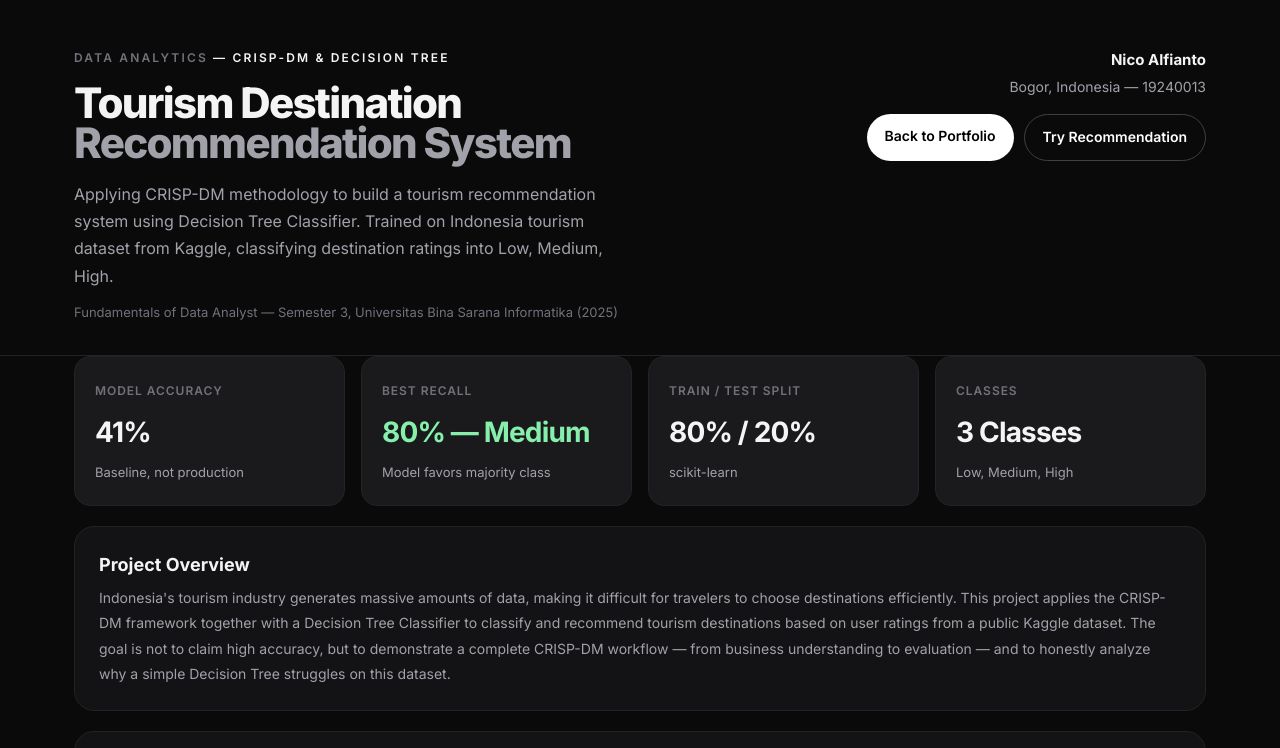
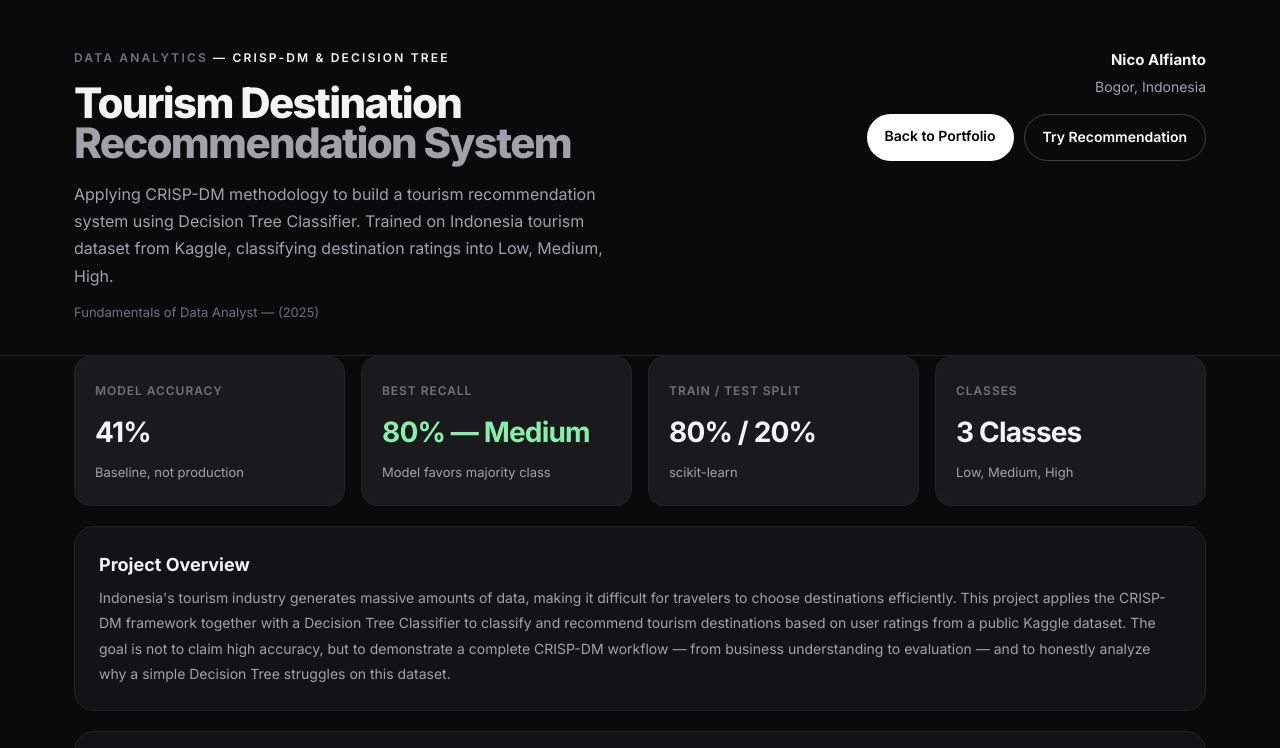
Before and after one commit to nico-alfianto/crisp-dm-tourism-recommendation-decision-tree, a plain HTML site: page index.html in a window 1280 px wide. Shown: the top 748 px of the page. Drawn offline with Linux system fonts and the light colour scheme.

Commit message:
Update index.html

```diff
--- a/index.html
+++ b/index.html
@@ -81,8 +81,8 @@ footer .wrap{display:flex;justify-content:space-between;gap:16px;flex-wrap:wrap}
 <div class="eyebrow">Data Analytics <span>— CRISP-DM & Decision Tree</span></div>
 <h1>Tourism Destination<br><em>Recommendation System</em></h1>
 <p class="header-desc">Applying CRISP-DM methodology to build a tourism recommendation system using Decision Tree Classifier. Trained on Indonesia tourism dataset from Kaggle, classifying destination ratings into Low, Medium, High.</p>
-<p style="font-size:13px;color:var(--muted2);margin-top:12px;">Fundamentals of Data Analyst — Semester 3, Universitas Bina Sarana Informatika (2025)</p>
-</div><div class="header-right"><strong>Nico Alfianto</strong><p>Bogor, Indonesia — 19240013</p><div class="actions"><a class="btn-white" href="https://nico-myproject.github.io">Back to Portfolio</a><a class="btn-outline" href="#recommendation">Try Recommendation</a></div></div></div></div></header>
+<p style="font-size:13px;color:var(--muted2);margin-top:12px;">Fundamentals of Data Analyst — (2025)</p>
+</div><div class="header-right"><strong>Nico Alfianto</strong><p>Bogor, Indonesia</p><div class="actions"><a class="btn-white" href="https://nico-myproject.github.io">Back to Portfolio</a><a class="btn-outline" href="#recommendation">Try Recommendation</a></div></div></div></div></header>
 <main class="wrap">
 <div class="kpi-grid" style="margin-bottom:20px;">
 <div class="kpi"><span>Model Accuracy</span><b>41%</b><small>Baseline, not production</small></div>
@@ -154,7 +154,7 @@ footer .wrap{display:flex;justify-content:space-between;gap:16px;flex-wrap:wrap}
 <!-- TECH + TEAM -->
 <div class="grid2">
 <div class="card"><h3>Tech Stack</h3><p class="sub">Tools used.</p><table class="table"><tr><th>Category</th><th>Technology</th></tr><tr><td>Language</td><td>Python 3.11.9</td></tr><tr><td>IDE</td><td>Google Colab, VS Code, Jupyter Notebook</td></tr><tr><td>Libraries</td><td>Pandas, NumPy, Matplotlib, Seaborn, Scikit-learn</td></tr><tr><td>Dataset</td><td>Indonesia Tourism Destination (Kaggle)</td></tr></table><div style="display:flex;gap:10px;flex-wrap:wrap;margin-top:14px;"><a class="btn-white" href="https://colab.research.google.com/drive/11Cbd_DNi3lxTwl0hhYEnt9hWigPtG5Xw">Open in Colab</a><a class="btn-outline" href="https://www.kaggle.com/datasets/aprabowo/indonesia-tourism-destination">Kaggle Dataset</a></div></div>
-<div class="card"><h3>Project Team</h3><p class="sub">Fundamentals of Data Analyst — Semester 3.</p><table class="table"><tr><th>Name</th><th>Student ID</th></tr><tr><td>Nico Alfianto</td><td>19240013</td></tr><tr><td>Muhammad Ikhsan Basuki</td><td>19240452</td></tr><tr><td>Marcho Dominggus Deviano Timisela</td><td>19240228</td></tr><tr><td>Awaludin Al Ayubi</td><td>19240187</td></tr><tr><td>Nethar Balawan Mualikul Mulki</td><td>19240450</td></tr></table></div>
+<div class="card"><h3>Project Team</h3><p class="sub">Fundamentals of Data Analysis</p><table class="table"><tr><th>Name</th></tr><tr><td>Nico Alfianto</td></tr><tr><td>Muhammad Ikhsan Basuki</td></tr><tr><td>Marcho Dominggus Deviano Timisela</td></tr><tr><td>Awaludin Al Ayubi</td></tr><tr><td>Nethar Balawan Mualikul Mulki</td></tr></table></div>
 </div>
 
 <!-- PUBLICATION + REPO -->
```
